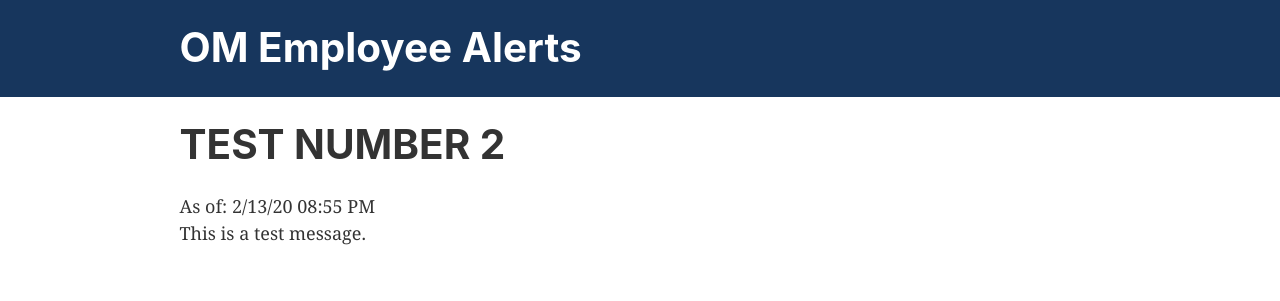
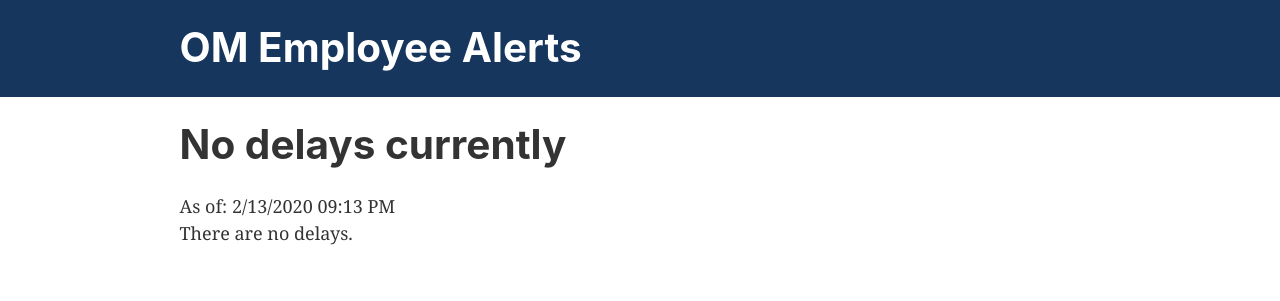
Before and after one commit to jonnyrude/omemployeealerts, a Gatsby site: page / in a window 1280 px wide. Built offline with nearby package versions, Linux system fonts and the light colour scheme; Gatsby itself is replaced by a stand-in of ours.

Commit message:
Update for 2/13/20
Remove the test message

```diff
--- a/src/pages/index.js
+++ b/src/pages/index.js
@@ -8,11 +8,10 @@ import Image from "../components/image"
 const IndexPage = () => (
   <Layout>
     {/* <SEO title="Home" /> */}
-    <h1>TEST NUMBER 2</h1>
+    <h1>No delays currently</h1>
     <p>
-      As of: 2/13/20 08:55 PM
-      <br />
-      This is a test message.
+      As of: 2/13/2020 09:13 PM <br />
+      There are no delays.
     </p>
 
     {/* <div style={{ maxWidth: `300px`, marginBottom: `1.45rem` }}>
```
